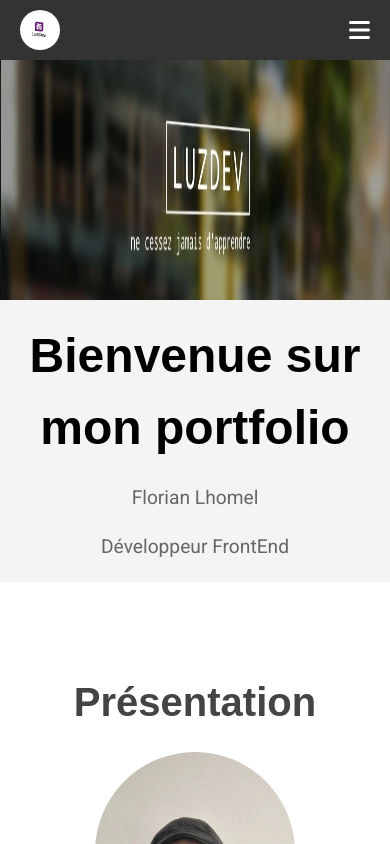
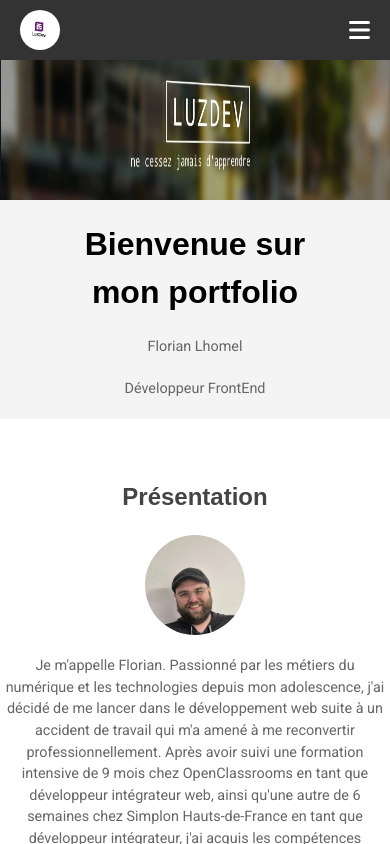
Before and after one commit to Luzdeveloper/Portfolio-React-2024, a React (Vite) app: page / in a window 390 px wide. Shown: the top 844 px of the page. Built offline with nearby package versions, Linux system fonts and the light colour scheme; a web font is replaced by a local one.

Commit message:
update responsive css v1.0 final

```diff
--- a/src/components/Contact.jsx
+++ b/src/components/Contact.jsx
@@ -33,7 +33,7 @@ export const ContactForm = () => {
       <h2>Contactez moi</h2>
       <form ref={form} onSubmit={sendEmail}>
         <div>
-          <label>Name:</label>
+          <label>Nom:</label>
           <input type="text" name="user_name" required />
         </div>
         <div>
@@ -44,7 +44,7 @@ export const ContactForm = () => {
           <label>Message:</label>
           <textarea name="message" required />
         </div>
-        <button type="submit">Send</button>
+        <button type="submit">Envoyer</button>
       </form>
     </section>
   );
--- a/src/styles/aboutme.css
+++ b/src/styles/aboutme.css
@@ -21,3 +21,41 @@
   margin: 0 auto 20px;
   display: block;
 }
+
+@media (max-width: 768px) {
+  .aboutme {
+    padding: 30px 10px;
+  }
+
+  .aboutme h2 {
+    font-size: 2rem;
+  }
+
+  .aboutme p {
+    font-size: 1rem;
+  }
+
+  .photoprofil {
+    width: 150px;
+    height: 150px;
+  }
+}
+
+@media (max-width: 480px) {
+  .aboutme {
+    padding: 20px 5px;
+  }
+
+  .aboutme h2 {
+    font-size: 1.5rem;
+  }
+
+  .aboutme p {
+    font-size: 0.9rem;
+  }
+
+  .photoprofil {
+    width: 100px;
+    height: 100px;
+  }
+}
--- a/src/styles/hero.css
+++ b/src/styles/hero.css
@@ -26,3 +26,33 @@
   color:#666;
   margin-bottom: 20px;
 }
+
+/* Tablet */
+@media (max-width: 768px) {
+  .banniere {
+    height: 250px;
+  }
+
+  .textContainer h1 {
+    font-size: 2.5em;
+  }
+
+  .textContainer p {
+    font-size: 1rem;
+  }
+}
+
+/* Mobile */
+@media (max-width: 480px) {
+  .banniere {
+    height: 200px;
+  }
+
+  .textContainer h1 {
+    font-size: 2em;
+  }
+
+  .textContainer p {
+    font-size: 0.9rem;
+  }
+}
--- a/src/styles/skills.css
+++ b/src/styles/skills.css
@@ -1,4 +1,4 @@
-/* styles/skills.css */
+
 .skills {
   padding: 50px 20px;
   background: #f4f4f4;
@@ -46,3 +46,14 @@
   width: 45%;
   text-align: center;
 }
+
+/* Media Queries for Mobile */
+@media (max-width: 768px) {
+  .skills-section {
+    width: 100%;
+  }
+
+  .skill-item {
+    width: 100%;
+  }
+}
```
